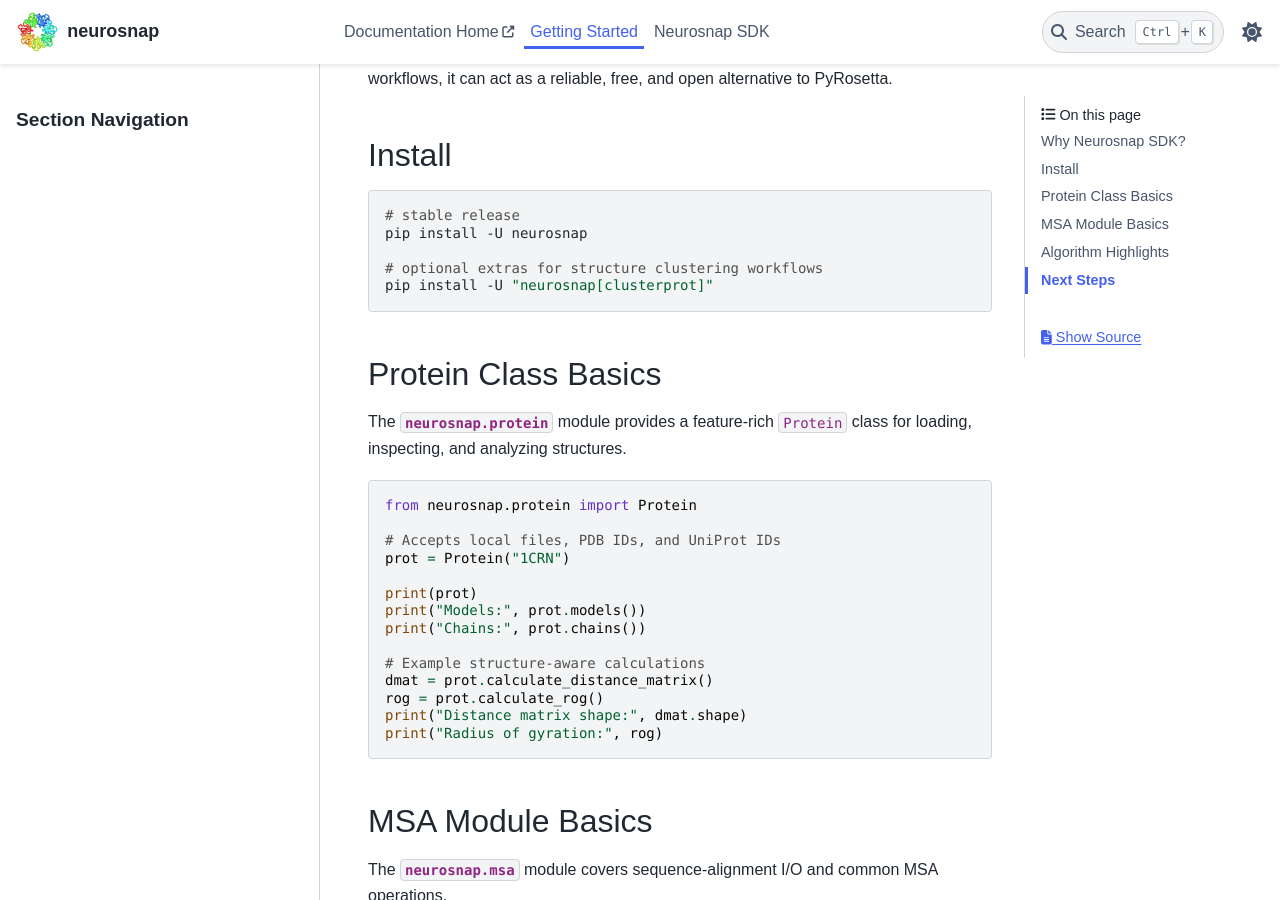
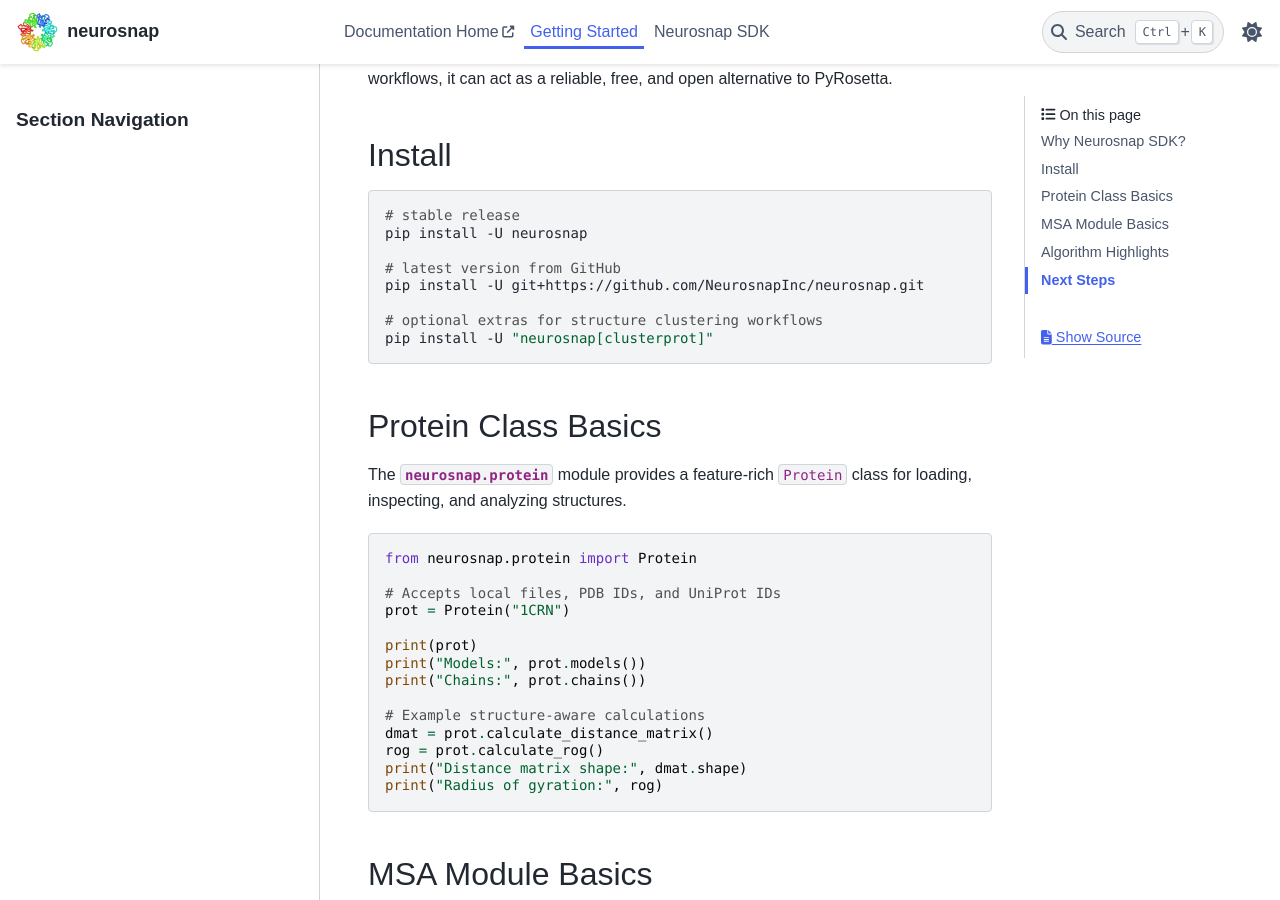
Before and after one commit to NeurosnapInc/neurosnap, a Sphinx documentation site: the page built from docs/source/getting_started.rst, in a window 1280 px wide and 900 px high, scrolled down 320 px. Built offline with Sphinx 7.4.7 and the PyData theme 0.15.4, drawn with Linux system fonts in a browser that asks for light colours; pages that are not in the unit, such as notebooks, are missing from menus.

Commit message:
include latest version from GH too

```diff
--- a/docs/source/getting_started.rst
+++ b/docs/source/getting_started.rst
@@ -18,6 +18,9 @@ Install
 
    # stable release
    pip install -U neurosnap
+
+   # latest version from GitHub
+   pip install -U git+https://github.com/NeurosnapInc/neurosnap.git
 
    # optional extras for structure clustering workflows
    pip install -U "neurosnap[clusterprot]"
```
